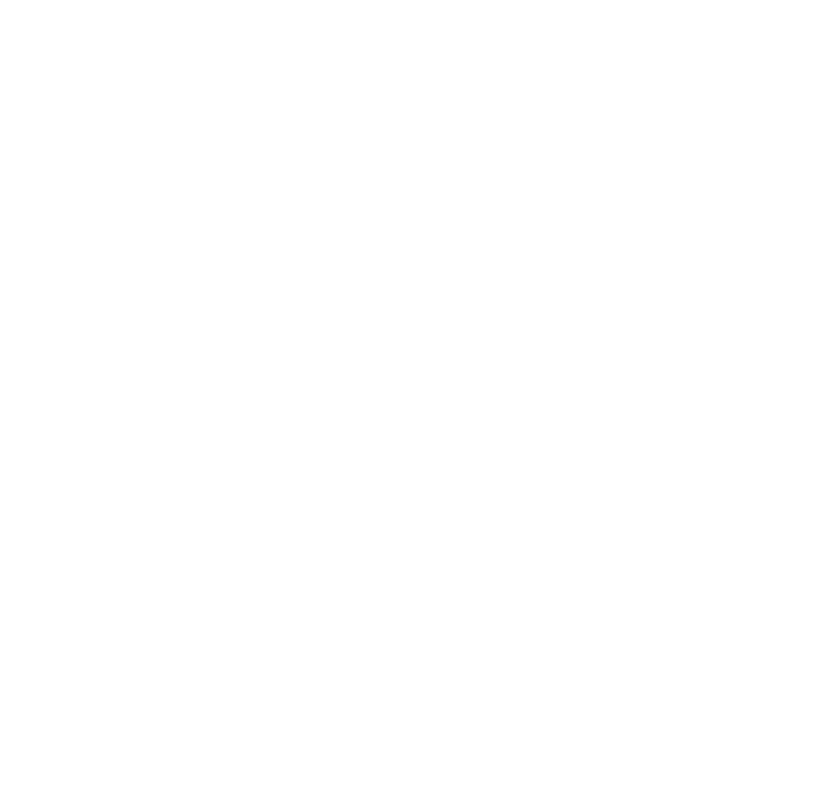
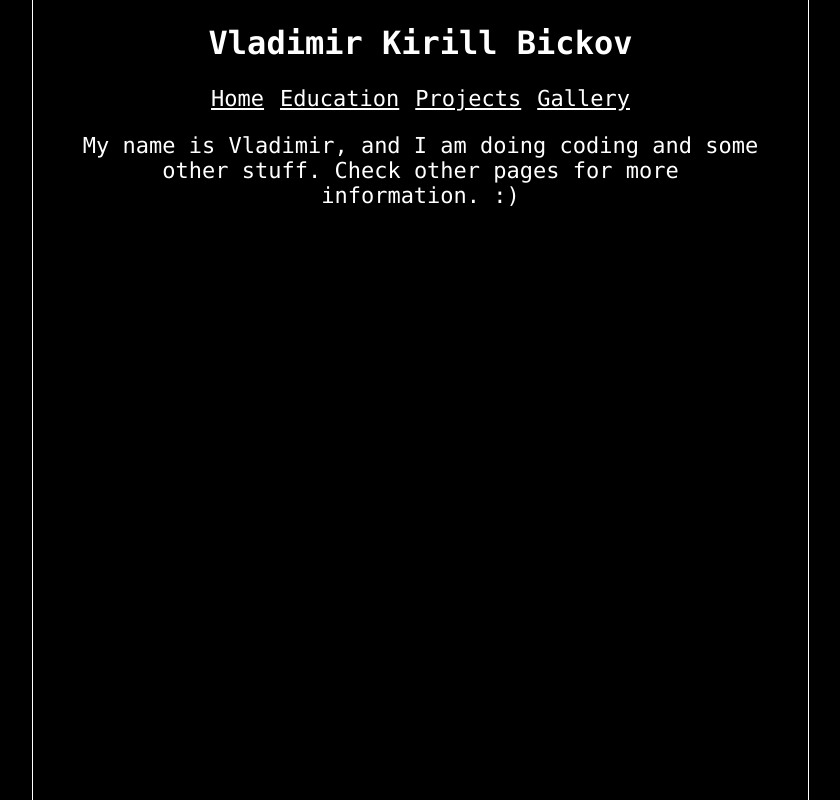
Before and after one commit to nevolodia/nevolodia.github.io, a React (Create React App) app: page / in a window 1280 px wide. Shown: the whole page, without its empty margins (212-1052 px from the left). Built offline with nearby package versions, Linux system fonts and the light colour scheme.

Commit message:
Global style fixed.

```diff
--- a/src/css/index.css
+++ b/src/css/index.css
@@ -1,4 +1,16 @@
+html {
+	background-color: #000000;
+	scrollbar-gutter: stable;
+
+	width: 100%;
+	height: 100%;
+	margin: 0;
+}
+
+
 body {
+	background-color: #000000;
+
 	width: 100%;
 	height: 100%;
 	margin: 0;
```
